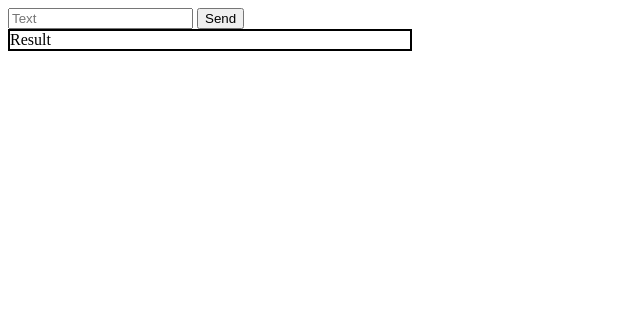
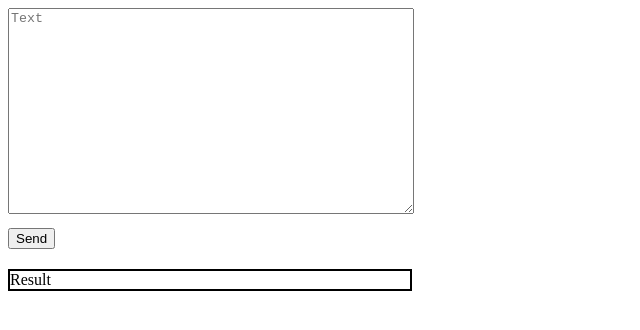
Before and after one commit to EhoodGoren/sentimentor, a plain HTML site: page index.html in a window 1280 px wide. Shown: the whole page, without its empty margins (0-640 px from the left). Drawn offline with Linux system fonts and the light colour scheme.

Commit message:
Changed text input to textarea, and styled some.

```diff
--- a/index.html
+++ b/index.html
@@ -9,7 +9,7 @@
     <script src="./index.js" defer></script>
 </head>
 <body>
-    <input id="text-area" type="text" placeholder="Text">
+    <textarea id="text-area" placeholder="Text"></textarea><br>
     <button id="send-button">Send</button>
     <div id="result">Result</div>
 </body>
--- a/index.js
+++ b/index.js
@@ -40,7 +40,7 @@ async function sendText(){
     newSentim.classList.add("sentims");
 
     newSentim.innerText =
-        `Your Sentence: ${sentim[0].sentences[0].sentence}
+        `\n Your Sentence: ${sentim[0].sentences[0].sentence}
         Polarity: ${sentim[0].result.polarity}
         Type: ${sentim[0].result.type}`
     newSentim.style.color = textSentimColor;
--- a/style.css
+++ b/style.css
@@ -1,6 +1,7 @@
 #result {
     width: 400px;
     border: 2px solid;
+    margin-top: 20px;
 }
 
 .loading-images {
@@ -14,3 +15,12 @@
     margin-left: 5px;
     margin-top: 20px;
 }
+
+#send-button {
+    margin-top: 10px;
+}
+
+#text-area {
+    width: 400px;
+    height: 200px;
+}
```
